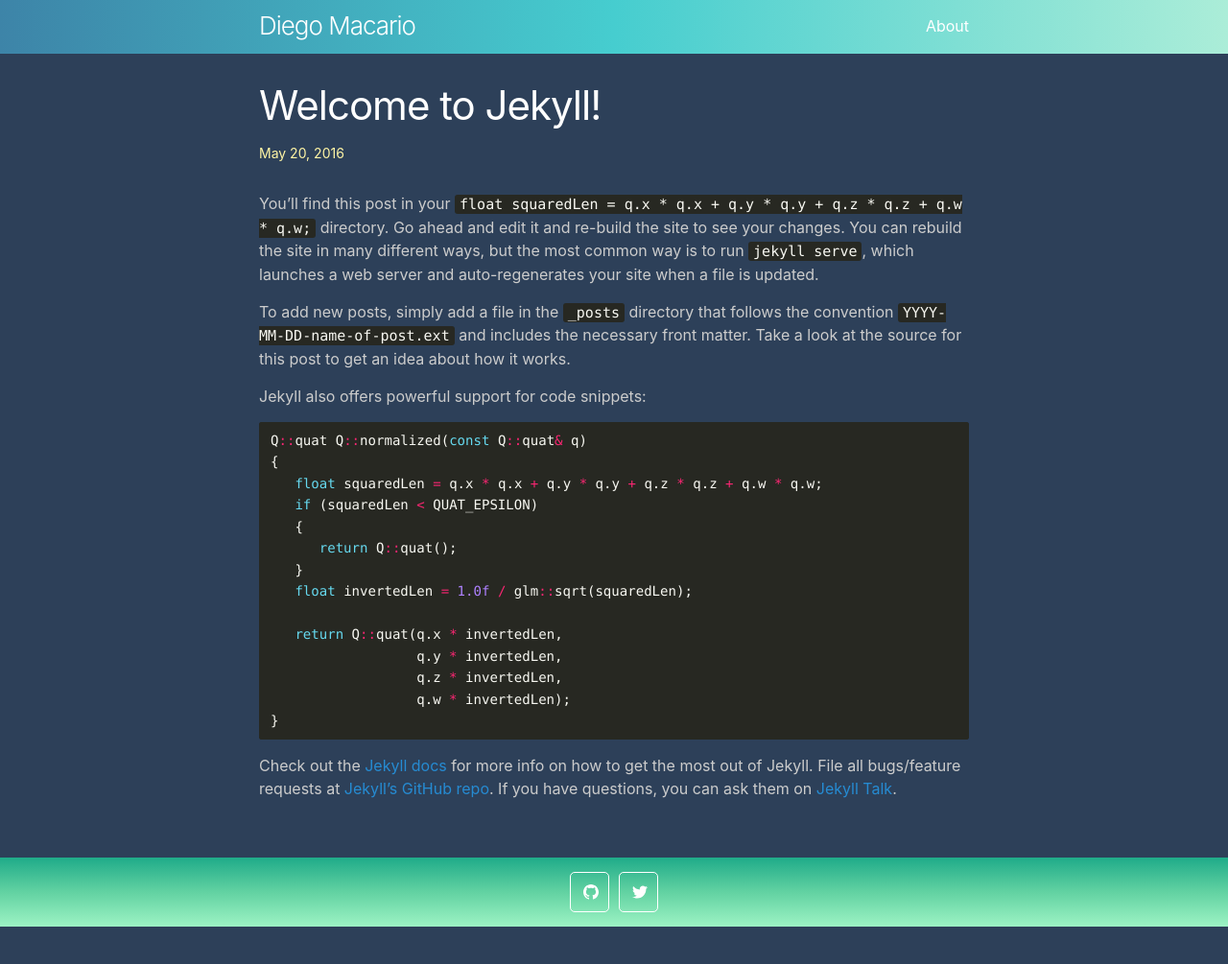
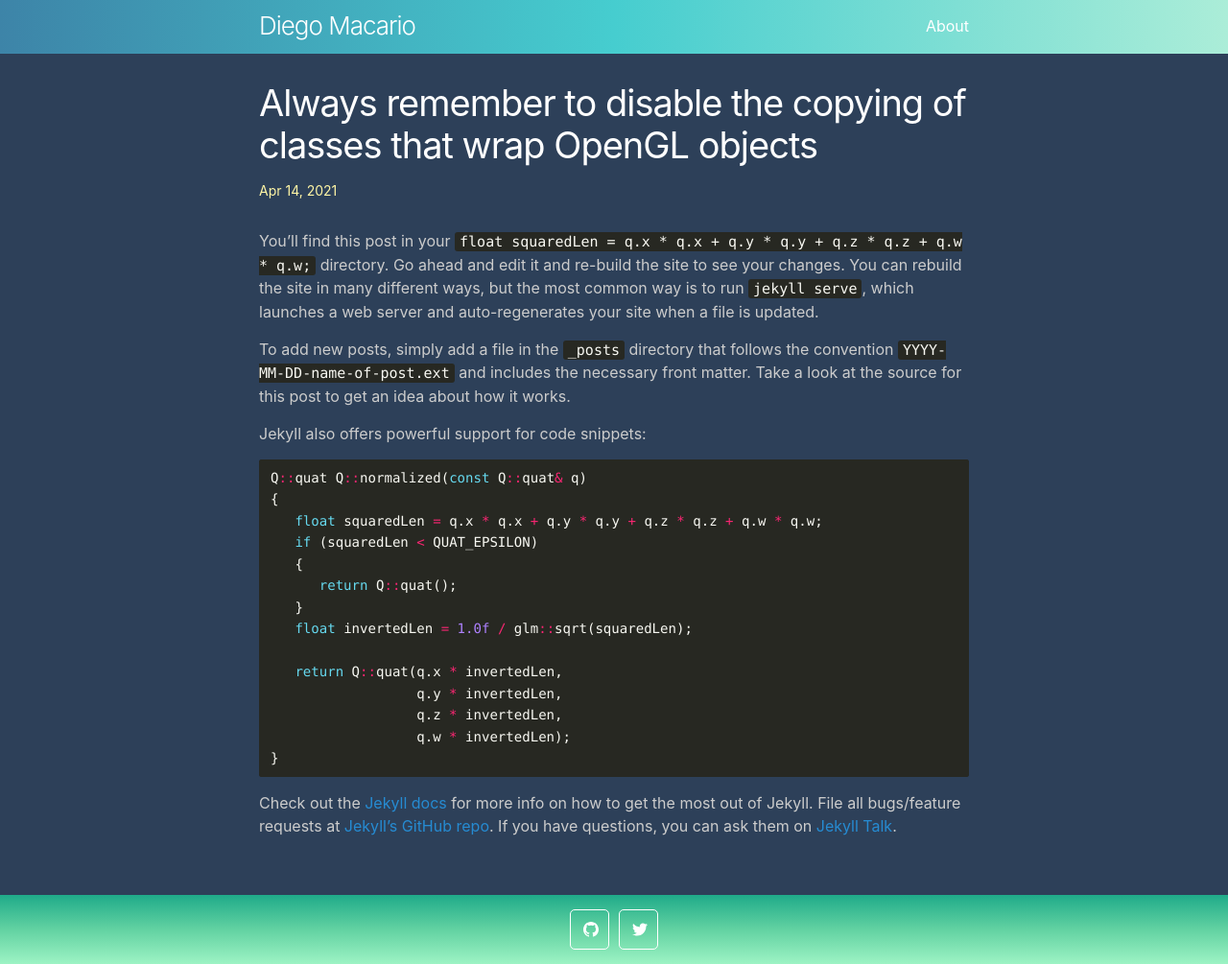
Before and after one commit to diegomacario/diegomacario.github.io, a Jekyll site: the page built from _posts/2021-04-14-disable-copying-of-classes-that-wrap-opengl-objects.md, in a window 1280 px wide. Shown: the whole page at 96% size. Built offline with Jekyll 4.4.1, drawn with Linux system fonts in a browser that asks for light colours; before the commit the page ends 966 px from its top, so only the background shows below that.

Commit message:
Add skeletons of future posts. Decrease the size of H1 titles. Update about page.

```diff
--- a/_posts/2016-05-20-welcome-to-jekyll.md
+++ b/_posts/2021-04-14-disable-copying-of-classes-that-wrap-opengl-objects.md
@@ -1,6 +1,6 @@
 ---
 layout: post
-title: "Welcome to Jekyll!"
+title: "Always remember to disable the copying of classes that wrap OpenGL objects"
 tags: C++ OpenGL
 ---
 
--- a/_sass/minima/_layout.scss
+++ b/_sass/minima/_layout.scss
@@ -221,12 +221,12 @@
 
 .post-title,
 .post-content h1 {
-  @include relative-font-size(2.625);
+  @include relative-font-size(2.375);
   letter-spacing: -1px;
   line-height: 1.15;
 
   @media screen and (min-width: $on-large) {
-    @include relative-font-size(2.625);
+    @include relative-font-size(2.375);
   }
 
   color: $sol-link;
```
Also changed, not shown: _posts/2016-05-19-super-short-article.md (deleted, +0 -7 lines), _posts/2016-05-20-my-example-post.md (deleted, +0 -12 lines), _posts/2016-05-20-super-long-article.md (deleted, +0 -11 lines), _posts/2016-05-20-this-post-demonstrates-post-content-styles.md (+5 -0 lines), _posts/2021-04-14-how-to-keep-the-aspect-ratio-of-an-opengl-viewport-constant.md (added, +5 -0 lines), _posts/2021-04-14-my-favourite-paragraph.md (added, +5 -0 lines), _posts/2021-04-14-the-scenes-from-hitchcock-movies-that-nobody-talks-about.md (added, +5 -0 lines), about.markdown (+9 -8 lines).
